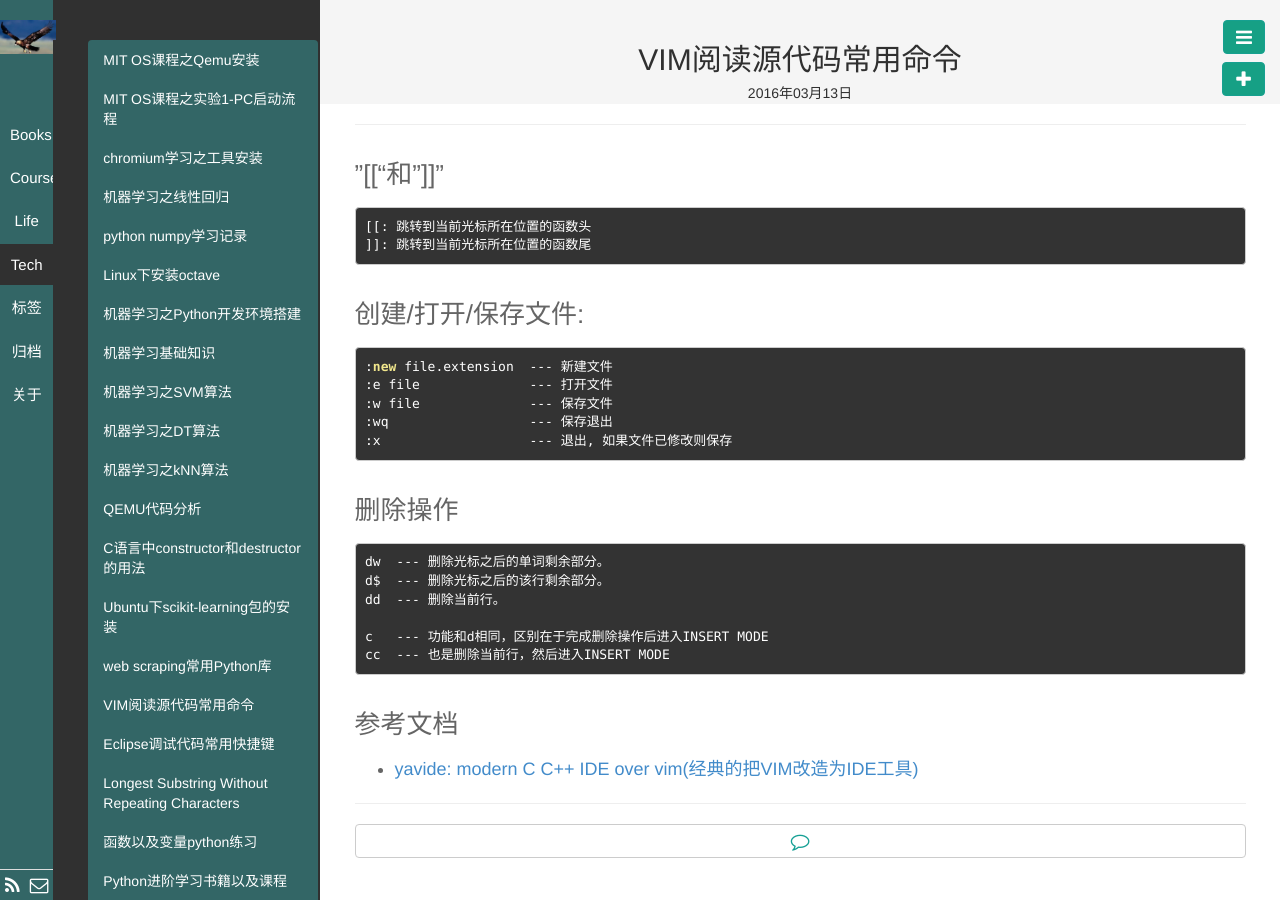
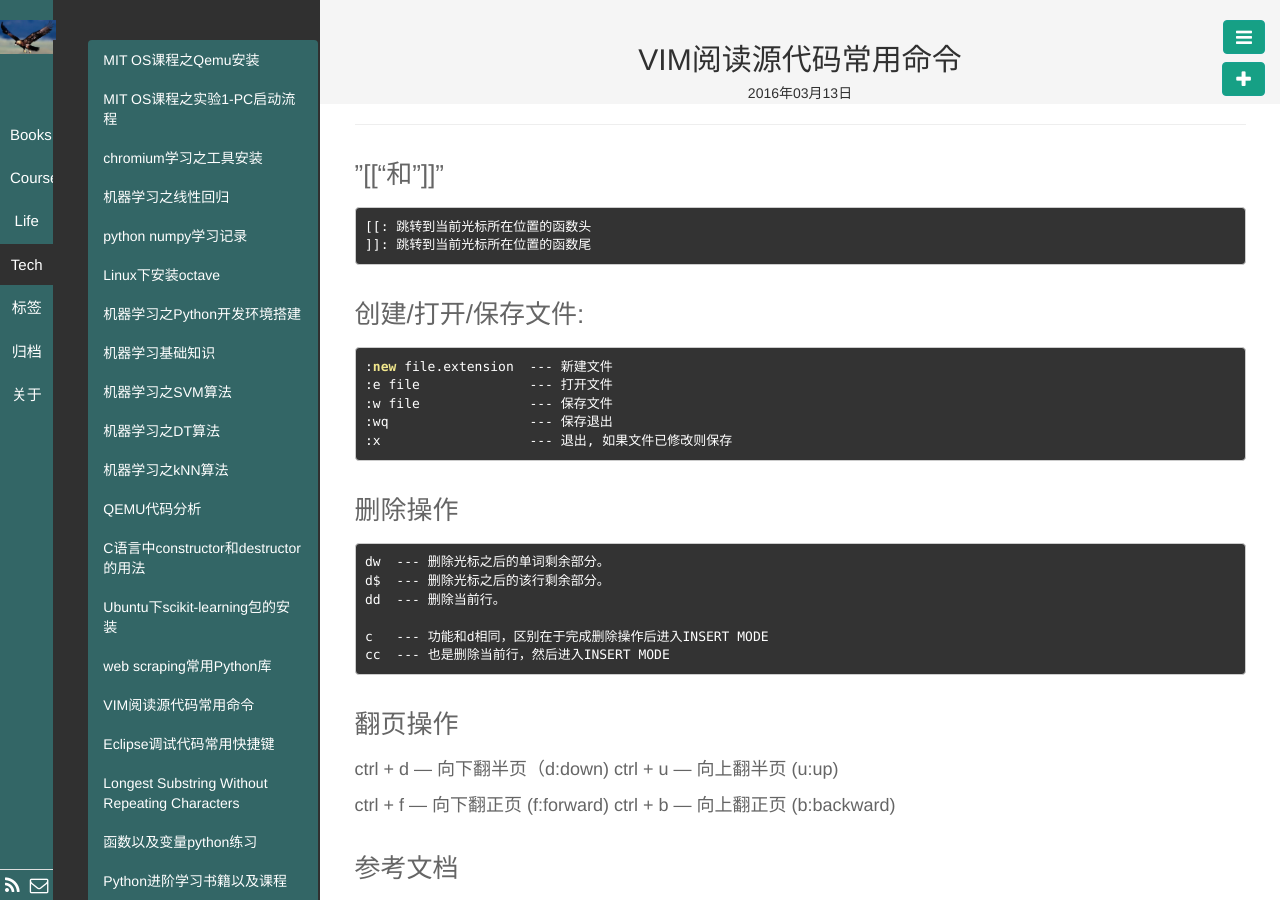
Before and after one commit to wuxiaoer/wuxiaoer.github.io, a Jekyll site: the page built from _posts/Tech/2016-03-13-vim_common_commands.md, in a window 1280 px wide. Built offline with Jekyll 4.4.1, drawn with Linux system fonts in a browser that asks for light colours; Markdown is read by kramdown in place of the engine named in the settings.

Commit message:
add the commands of vim

````diff
--- a/_posts/Tech/2016-03-13-vim_common_commands.md
+++ b/_posts/Tech/2016-03-13-vim_common_commands.md
@@ -34,5 +34,14 @@ c   --- 功能和d相同，区别在于完成删除操作后进入INSERT MODE
 cc  --- 也是删除当前行，然后进入INSERT MODE
 ```
 
+### 翻页操作
+ctrl + d    --- 向下翻半页（d:down)
+ctrl + u    --- 向上翻半页 (u:up)
+
+ctrl + f    --- 向下翻正页 (f:forward)
+ctrl + b    --- 向上翻正页 (b:backward)
+
+
+
 ### 参考文档
 - [yavide: modern C C++ IDE over vim(经典的把VIM改造为IDE工具)](http://tuxdiary.com/2015/02/15/yavide/)
````
